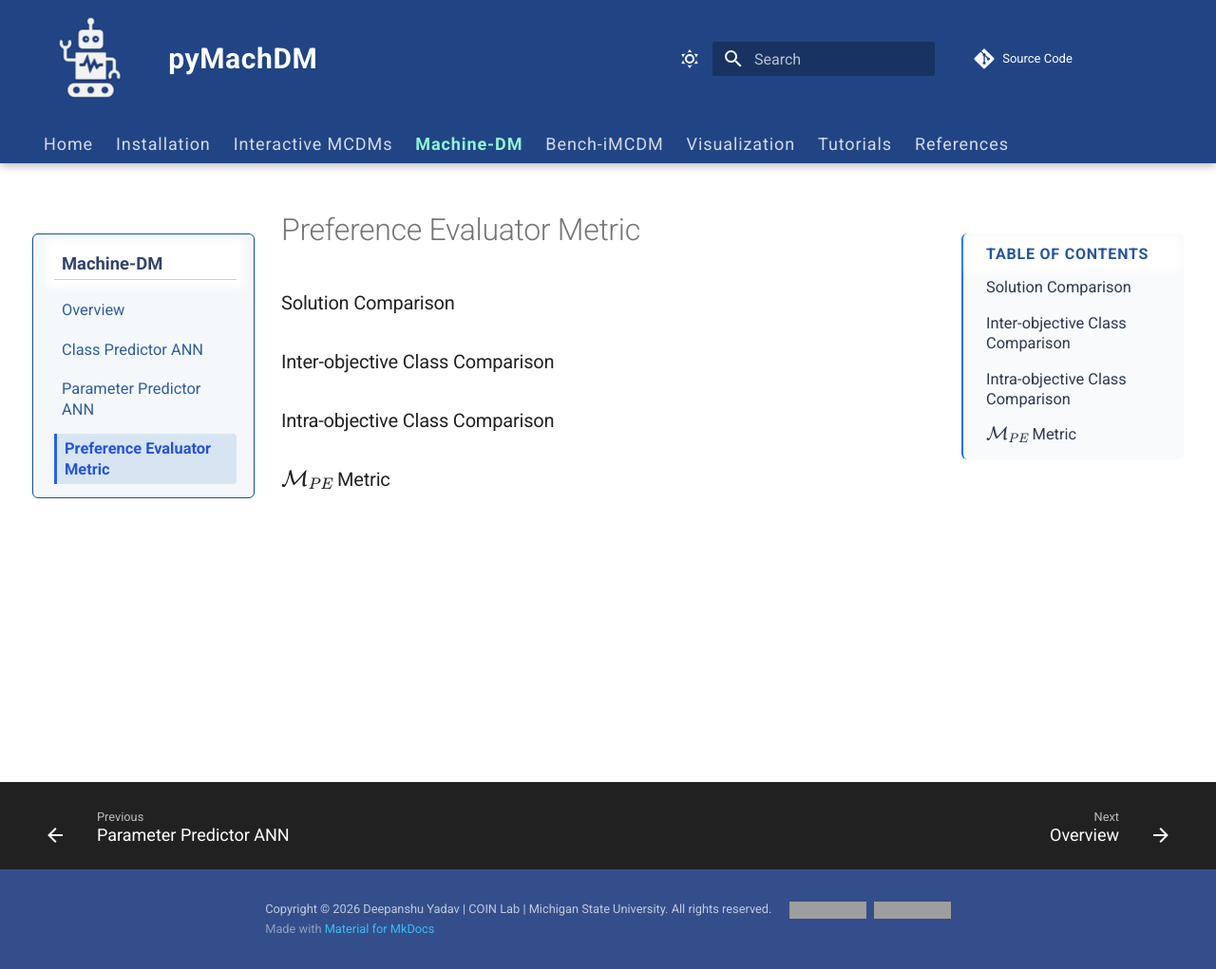
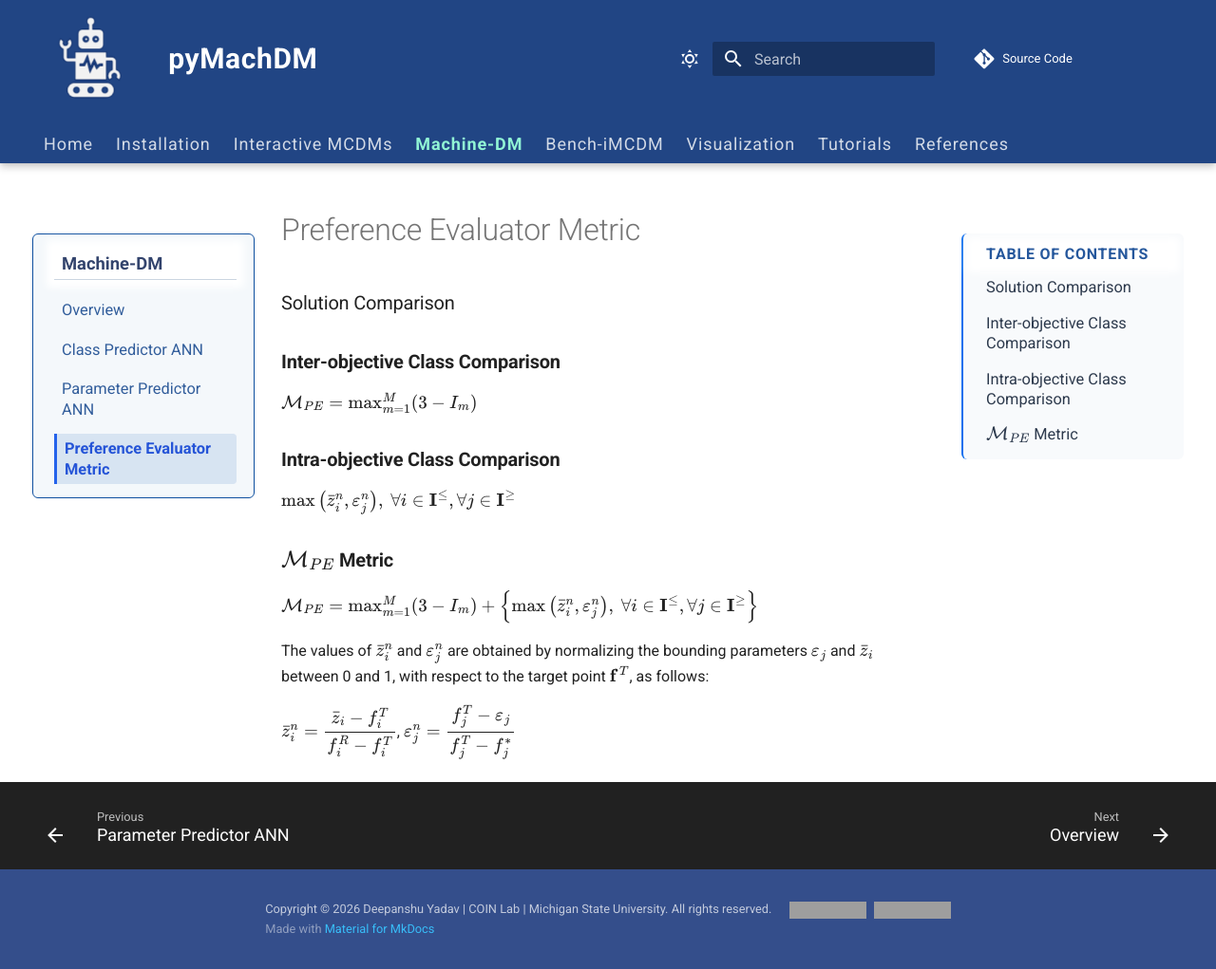
Before and after one commit to deepanshuIITM/pyMachDM, an MkDocs documentation site: the page built from docs/mach-dm/preference_evaluator.md, in a window 1280 px wide and 1021 px high. Shown: the whole window at 95% size. Built offline with MkDocs 1.6.1 and Material for MkDocs 9.7.7, drawn with Linux system fonts in a browser that asks for light colours; formulas are drawn with MathJax 3; comment, search, counter and statistics services are not loaded; grey boxes are pictures that could not be loaded.

Commit message:
MachineDM Modified

```diff
--- a/docs/mach-dm/preference_evaluator.md
+++ b/docs/mach-dm/preference_evaluator.md
@@ -1,7 +1,20 @@
 ### Solution Comparison
 
-### Inter-objective Class Comparison
+### **Inter-objective Class Comparison**
 
-### Intra-objective Class Comparison
+$\mathcal{M}_{PE} = \max_{m=1}^{M} (3-I_m)$
 
-### $\mathcal{M}_{PE}$ Metric
+### **Intra-objective Class Comparison**
+
+$\max \big(\bar{z}_i^n, \varepsilon_j^n  \big),\
+    \forall i \in \textbf{I}^{\leq}, \forall j \in \textbf{I}^{\geq}$
+
+### **$\mathcal{M}_{PE}$ Metric**
+
+$\mathcal{M}_{PE} = \max_{m=1}^{M} (3-I_m) + \left\{\max \big(\bar{z}_i^n, \varepsilon_j^n  \big),\
+    \forall i \in \textbf{I}^{\leq}, \forall j \in \textbf{I}^{\geq}\right\}$
+
+The values of $\bar{z}_i^n$ and $\varepsilon_j^n$ are obtained by normalizing the bounding parameters $\varepsilon_j$ and $\bar{z}_i$ between 0 and 1, with respect to the target point $\mathbf{f}^T$, as follows:
+
+
+$\bar{z}_i^n = \dfrac{\bar{z}_i -  f_i^T}{f_i^R - f_i^T}$,  $\varepsilon_j^n = \dfrac{f_j^T - \varepsilon_j}{f_j^T - f_j^{\ast}}$
```
Also changed, not shown: docs/mach-dm/class_predictor.md (+1 -1 lines), docs/mach-dm/parameter_predictor.md (+19 -1 lines), site/mach-dm/class_predictor/index.html, site/mach-dm/parameter_predictor/index.html, site/mach-dm/preference_evaluator/index.html, site/search/search_index.json, site/sitemap.xml, 1 other file.
